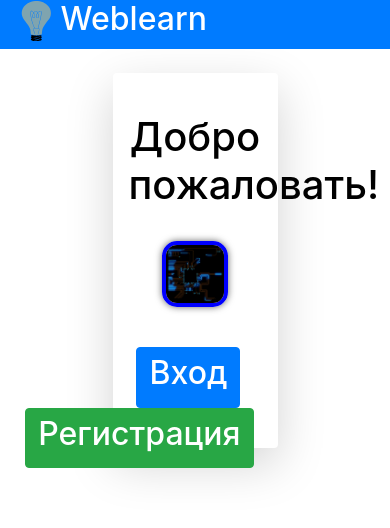
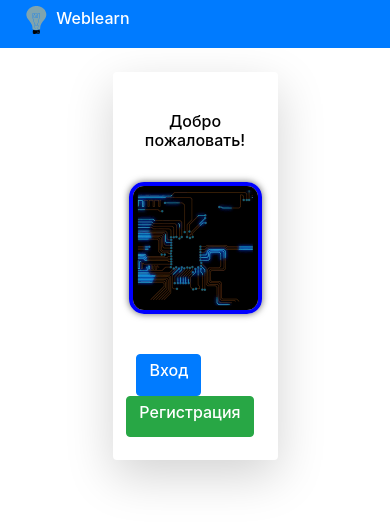
Before and after one commit to MakarenkoArtem/Weblearn, a Flask app: page / in a window 390 px wide. Shown: the top 528 px of the page. Run offline with Flask 2, Linux system fonts and the light colour scheme; some libraries are stand-ins or nearby versions.

Commit message:
v4.86(mobile style)

```diff
--- a/static/css/style.css
+++ b/static/css/style.css
@@ -1,3 +1,27 @@
+@media (min-width: 0px) and (max-width: 700px) {
+    svg{
+        transform: scale(0.82, 0.7);
+
+    }
+    h1, h2, h3, h4, h5, h6 {
+            font-size: 100%;
+    }
+    img{
+        width: 100%;
+    }
+}
+@media (min-width: 700px) {
+    svg{
+        transform: scale(1, 0.84);
+
+    }
+    h1, h2, h3, h4, h5, h6 {
+            font-size: 175%;
+    }
+    img{
+        width: 150%;
+    }
+}
 h4{
     -weblit-margin-left: 20px; /* Отступ слева */
     margin-left: 20px; /* Отступ слева */
--- a/templates/base.html
+++ b/templates/base.html
@@ -26,7 +26,7 @@
 <nav class="navbar navbar-dark bg-primary" style="padding-top: 0rem; padding-bottom: 0rem;">
     <h2 align="left" style="position: relative; left: 1.5%;"><font color="white">
         <a id="switchMode" onClick="test()">
-        <svg version="1.0" style="transform: scalex(1.2)" xmlns="http://www.w3.org/2000/svg"
+        <svg version="1.0" xmlns="http://www.w3.org/2000/svg"
              width="23.00000pt" height="30.0000pt" viewBox="0 0 778.000000 1280.000000"
              preserveAspectRatio="xMidYMid meet">
             <g transform="translate(0.000000,1280.000000) scale(0.100000,-0.100000)"
--- a/templates/weblearn.html
+++ b/templates/weblearn.html
@@ -75,6 +75,6 @@
     </nav>
 </div>
 <a href="/add" style="bottom: 2.4%; right: 1.6%; position: fixed;">
-    <img src="/static/img/icons8-libre-office-writer.svg" width="150%">
+    <img src="/static/img/icons8-libre-office-writer.svg">
 </a>
 {% endblock %}
```
